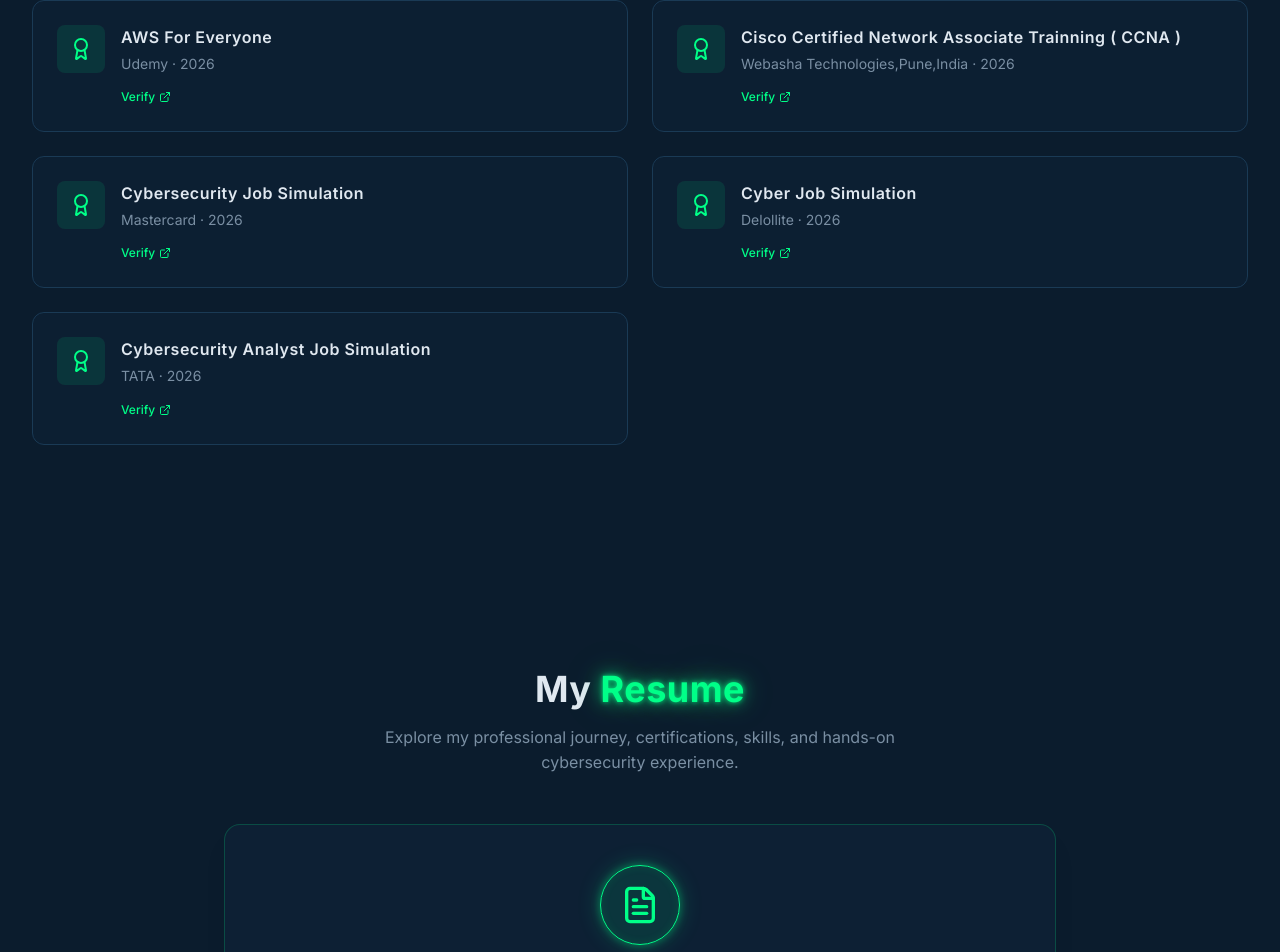
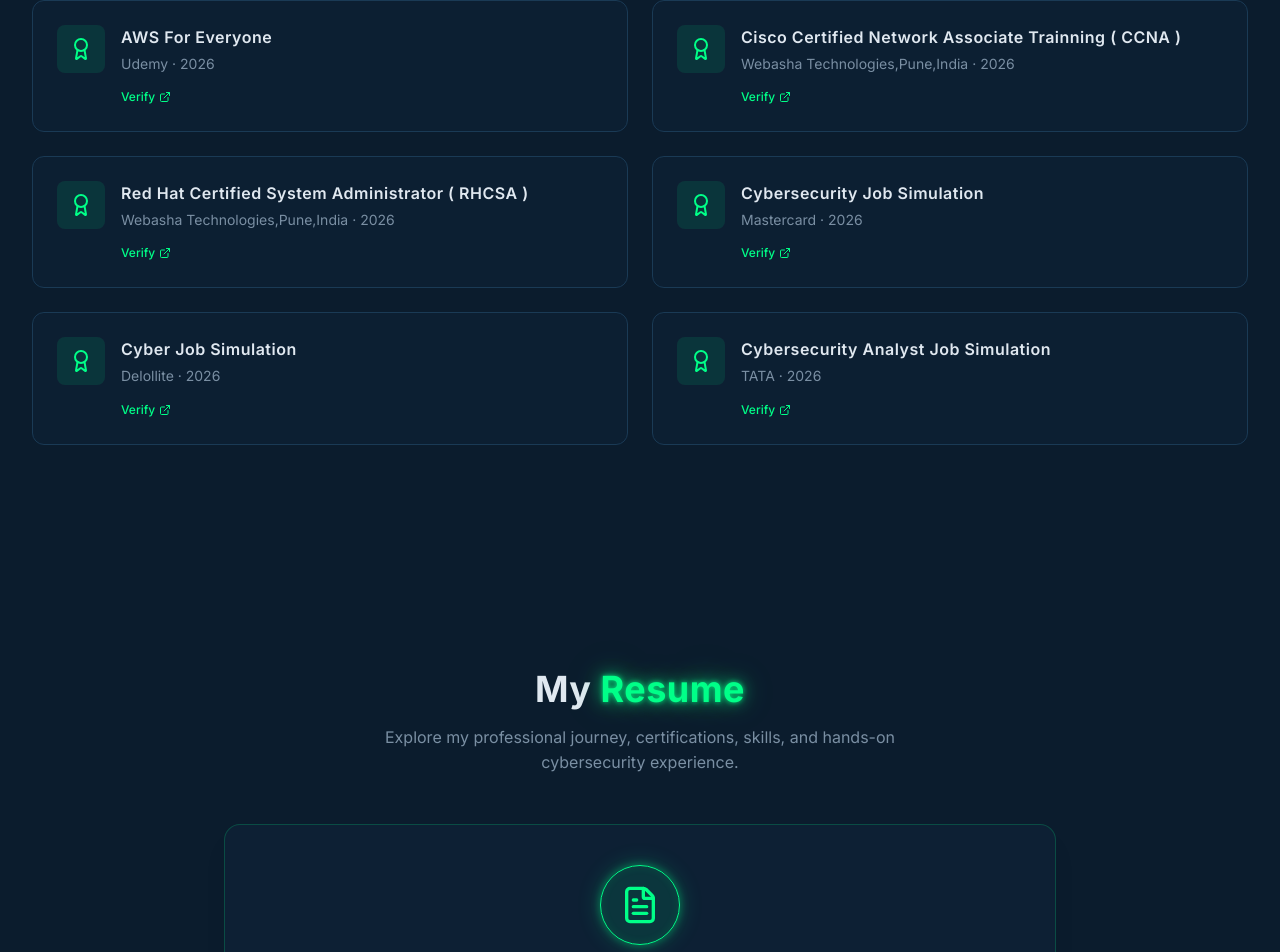
Before and after one commit to Ankesh-9905/My_CyberSecurity_Portfolio, a Next.js app: page / in a window 1280 px wide. Shown: the part 6013-6965 px from the top of the page. Built offline with nearby package versions, Linux system fonts and the light colour scheme.

Commit message:
Update certifications-section.tsx

```diff
--- a/components/certifications-section.tsx
+++ b/components/certifications-section.tsx
@@ -47,6 +47,13 @@
     issuer: "Webasha Technologies,Pune,India",
     year: "2026",
     verifyUrl: "https://lms.webasha.com/certificate/57a8404b49",
+  },
+
+     {
+    name: "Red Hat Certified System Administrator ( RHCSA )",
+    issuer: "Webasha Technologies,Pune,India ",
+    year: "2026",
+    verifyUrl: "https://lms.webasha.com/certificate/9e6a77e722",
   },
 
   {
```
